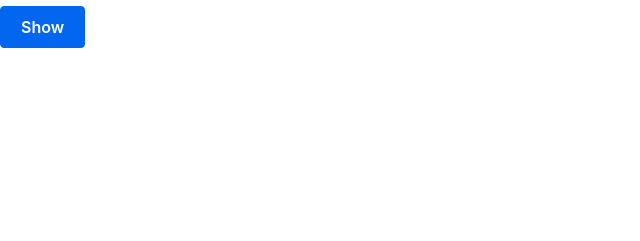
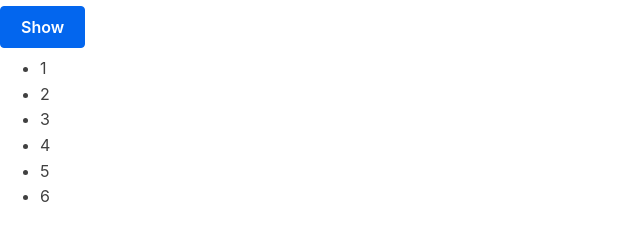
Before and after one commit to ravitejagGitHub/react-tutorial, a React (Create React App) app: page / in a window 1280 px wide. Shown: the part 417-658 px from the top of the page, without its empty margins (0-640 px from the left). Built offline with nearby package versions, Linux system fonts and the light colour scheme.

Commit message:
list keys dont use index

```diff
--- /dev/null
+++ b/src/ListsAndKeys/List.js
@@ -0,0 +1,13 @@
+function ListItem(props) {
+	// Correct! There is no need to specify the key here:
+	return <li>{props.value}</li>;
+}
+
+export function NumberList(props) {
+	const numbers = props.numbers;
+	const listItems = numbers.map((number) => (
+		// Correct! Key should be specified inside the array.
+		<ListItem key={number.toString()} value={number} />
+	));
+	return <ul>{listItems}</ul>;
+}
--- a/src/index.js
+++ b/src/index.js
@@ -1,15 +1,15 @@
-import React from 'react';
-import ReactDOM from 'react-dom'
+import React from "react";
+import ReactDOM from "react-dom";
 // import { App } from './App';
-import { Clock } from './State/Clock';
+import { Clock } from "./State/Clock";
 
-import './index.css';
-import { Counter } from './State/Counter';
+import "./index.css";
+import { Counter } from "./State/Counter";
 
-import { Toggle } from './HandlingEvents/Toggle';
-import { LoginControl } from './ConditionalRendering/LoginControl';
-import { Page } from './ConditionalRendering/PreventingRendering/Page';
-
+import { Toggle } from "./HandlingEvents/Toggle";
+import { LoginControl } from "./ConditionalRendering/LoginControl";
+import { Page } from "./ConditionalRendering/PreventingRendering/Page";
+import { NumberList } from "./ListsAndKeys/List";
 
 ReactDOM.render(
 	<>
@@ -18,5 +18,7 @@
 		<Toggle />
 		<LoginControl />
 		<Page />
-    </>
-    , document.querySelector('#root'))
+		<NumberList numbers={[1, 2, 3, 4, 5, 6]} />
+	</>,
+	document.querySelector("#root")
+);
```
Lines whose indentation alone changed are shown as unchanged.
